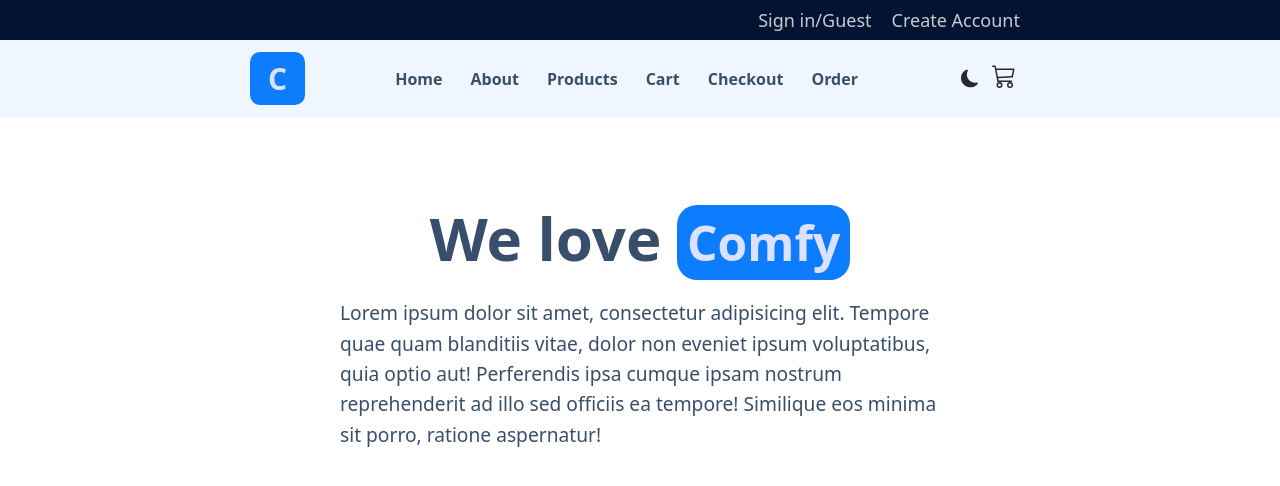
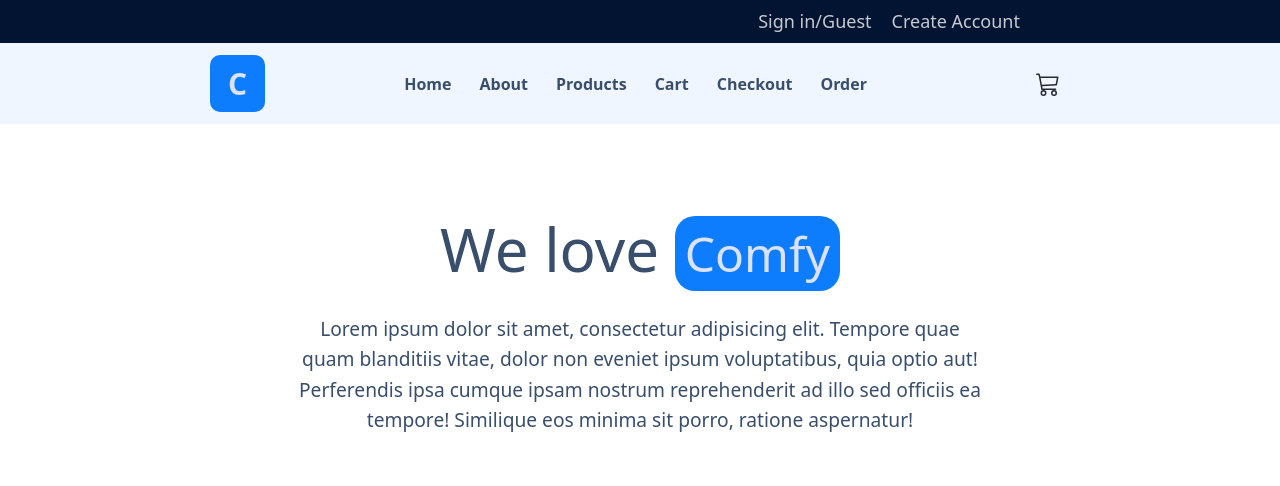
Before and after one commit to Zeel0721/Comfystore, a React (Vite) app in the folder React/: page /About in a window 1280 px wide. Shown: the top 486 px of the page. Built offline with nearby package versions, Linux system fonts and the light colour scheme.

Commit message:
optimized dark mode style and saved value to local storage

```diff
--- a/React/src/App.tsx
+++ b/React/src/App.tsx
@@ -9,8 +9,10 @@ import Signup from "./User/Signup";
 import {
   SetStateAction,
   createContext,
+  useCallback,
   useContext,
   useLayoutEffect,
+  useMemo,
   useState,
 } from "react";
 import axios from "axios";
@@ -27,13 +29,16 @@ const GlobalContext = createContext<SetStateAction<any | null> | string | null>(
 export const globalContext = () => useContext(GlobalContext);
 
 export default function App() {
-  const [mode, setMode] = useState<"light" | "dark">("light");
+  const [mode, setMode] = useState<"light" | "dark">(
+    localStorage.getItem("theme")
+  );
   const theme = createTheme({ palette: { mode: mode } });
   const [refreshToken, setRefreshToken] = useState(
     localStorage.getItem("refreshToken")
   );
   const [accessToken, setAccessToken] = useState<string | null>();
   const [user, setUser] = useState();
+
   useLayoutEffect(() => {
     (async () => {
       setAccessToken(sessionStorage.getItem("accessToken"));
@@ -52,10 +57,29 @@ export default function App() {
     })();
   }, [accessToken]);
 
+  useLayoutEffect(() => {
+    changeTheme();
+  }, [mode]);
+
+  const changeTheme = useCallback(() => {
+    console.log(mode);
+    localStorage.setItem("theme", mode);
+    if (mode === "light") {
+      document.body.classList.remove("dark");
+      // document.querySelector(".moon")?.classList.toggle("dark");
+      // document.querySelector(".light")?.classList.toggle("dark");
+    }
+    if (mode === "dark") {
+      document.body.classList.add("dark");
+      // document.querySelector(".moon")?.classList.toggle("dark");
+      // document.querySelector(".light")?.classList.toggle("dark");
+    }
+  }, [mode]);
+
   return (
     <Provider store={store}>
       <GlobalContext.Provider
-        value={{ accessToken, setAccessToken, user, setMode }}
+        value={{ accessToken, setAccessToken, user, mode, setMode }}
       >
         <ThemeProvider theme={theme}>
           <Routes>
--- a/React/src/Navbar.tsx
+++ b/React/src/Navbar.tsx
@@ -2,19 +2,20 @@ import { Link, Outlet } from "react-router-dom";
 import { globalContext } from "./App";
 
 export default function Navbar() {
-  const { setMode } = globalContext();
+  const { mode, setMode } = globalContext();
   const { accessToken, setAccessToken, user } = globalContext();
   const changeTheme = () => {
     const cssRoot = document.querySelector(":root") as HTMLElement;
     const curValue: number = parseInt(
       getComputedStyle(cssRoot).getPropertyValue("--rotate")
     );
-    document.body.classList.toggle("dark");
-    document.querySelector(".moon")?.classList.toggle("dark");
-    document.querySelector(".light")?.classList.toggle("dark");
-    setMode((prev: string) => (prev === "light" ? "dark" : "light"));
-    cssRoot?.style.setProperty("--rotate", (curValue + 180).toString());
+    cssRoot?.style.setProperty("--rotate", (curValue + 360).toString());
+    setTimeout(
+      () => setMode((prev: string) => (prev === "light" ? "dark" : "light")),
+      100
+    );
   };
+
   const logOut = (e: any) => {
     e.preventDefault();
     localStorage.clear();
@@ -44,9 +45,9 @@ export default function Navbar() {
       <nav className="nav">
         <div className="nav-container">
           <div className="logo">
-            <a className="nav-item" id="logo">
+            <Link to="/" className="nav-item" id="logo">
               C
-            </a>
+            </Link>
           </div>
           <div className="nav-links">
             <Link to="/" className="nav-item active" id="home">
@@ -75,18 +76,21 @@ export default function Navbar() {
                 id="toggle-theme"
                 onClick={changeTheme}
               >
+                {mode === "light" && (
                   <svg
                     stroke="currentColor"
                     fill="currentColor"
                     strokeWidth="0"
                     viewBox="0 0 16 16"
-                  className="dark moon swap-off h-4 w-4"
+                    className="moon swap-off h-4 w-4"
                     height="1em"
                     width="1em"
                     xmlns="http://www.w3.org/2000/svg"
                   >
                     <path d="M6 .278a.768.768 0 0 1 .08.858 7.208 7.208 0 0 0-.878 3.46c0 4.021 3.278 7.277 7.318 7.277.527 0 1.04-.055 1.533-.16a.787.787 0 0 1 .81.316.733.733 0 0 1-.031.893A8.349 8.349 0 0 1 8.344 16C3.734 16 0 12.286 0 7.71 0 4.266 2.114 1.312 5.124.06A.752.752 0 0 1 6 .278z"></path>
                   </svg>
+                )}
+                {mode === "dark" && (
                   <svg
                     stroke="currentColor"
                     fill="currentColor"
@@ -99,6 +103,7 @@ export default function Navbar() {
                   >
                     <path d="M8 12a4 4 0 1 0 0-8 4 4 0 0 0 0 8zM8 0a.5.5 0 0 1 .5.5v2a.5.5 0 0 1-1 0v-2A.5.5 0 0 1 8 0zm0 13a.5.5 0 0 1 .5.5v2a.5.5 0 0 1-1 0v-2A.5.5 0 0 1 8 13zm8-5a.5.5 0 0 1-.5.5h-2a.5.5 0 0 1 0-1h2a.5.5 0 0 1 .5.5zM3 8a.5.5 0 0 1-.5.5h-2a.5.5 0 0 1 0-1h2A.5.5 0 0 1 3 8zm10.657-5.657a.5.5 0 0 1 0 .707l-1.414 1.415a.5.5 0 1 1-.707-.708l1.414-1.414a.5.5 0 0 1 .707 0zm-9.193 9.193a.5.5 0 0 1 0 .707L3.05 13.657a.5.5 0 0 1-.707-.707l1.414-1.414a.5.5 0 0 1 .707 0zm9.193 2.121a.5.5 0 0 1-.707 0l-1.414-1.414a.5.5 0 0 1 .707-.707l1.414 1.414a.5.5 0 0 1 0 .707zM4.464 4.465a.5.5 0 0 1-.707 0L2.343 3.05a.5.5 0 1 1 .707-.707l1.414 1.414a.5.5 0 0 1 0 .708z"></path>
                   </svg>
+                )}
               </button>
             </div>
             <button className="nav-btn" id="cart">
--- a/React/src/User/Login.tsx
+++ b/React/src/User/Login.tsx
@@ -1,16 +1,15 @@
-import { Button, Form, Input } from "antd";
+import { Form, Input } from "antd";
 import axios from "axios";
 import { Link, useNavigate } from "react-router-dom";
 import { globalContext } from "../App";
+import { Button } from "@mui/material";
 
 export default function Login() {
-  const { setAccessToken }:{setAccessToken: (token:string|null)=> void}= globalContext();
+  const { setAccessToken }: { setAccessToken: (token: string | null) => void } =
+    globalContext();
   const navigate = useNavigate();
   const inputStyle = { width: "275px", height: "35px" };
-  const submit = async (e: {
-    username: string;
-    password: string;
-  }) => {
+  const submit = async (e: { username: string; password: string }) => {
     axios
       .post("http://localhost:3000/auth/login", e)
       .then((value) => {
@@ -58,10 +57,19 @@ export default function Login() {
         >
           <Input.Password style={inputStyle} />
         </Form.Item>
-        <Button id="login-btn" type="primary" htmlType="submit">
+        <Button
+          id="login-btn"
+          color="secondary"
+          variant="contained"
+          type="submit"
+        >
           Login
         </Button>
-        <Button id="guest-btn" type="default" onClick={() => navigate("/")}>
+        <Button
+          id="guest-btn"
+          variant="contained"
+          onClick={() => navigate("/")}
+        >
           Guest Login
         </Button>
         <Form.Item>
--- a/React/src/User/Signup.tsx
+++ b/React/src/User/Signup.tsx
@@ -1,10 +1,13 @@
-import { Button, Form, Input } from "antd";
+import { Form, Input } from "antd";
 import { Link } from "react-router-dom";
 import "../styles/user.css";
 import axios from "axios";
+import { Button } from "@mui/material";
 
 export default function Signup() {
-  const form: HTMLFormElement|null = document.getElementById("signup-form")as HTMLFormElement
+  const form: HTMLFormElement | null = document.getElementById(
+    "signup-form"
+  ) as HTMLFormElement;
   const submit = async (e: {
     username: string;
     email: string;
@@ -17,7 +20,7 @@ export default function Signup() {
         password: e.password,
       })
       .catch((error) => console.error(error));
-    form?.reset()
+    form?.reset();
   };
   const inputStyle = { width: "275px", height: "35px" };
 
@@ -75,7 +78,7 @@ export default function Signup() {
         >
           <Input.Password style={inputStyle} />
         </Form.Item>
-        <Button id="signup-btn" type="primary" htmlType="submit">
+        <Button id="signup-btn" variant="contained" type="submit">
           Sign Up
         </Button>
         <Form.Item>
--- a/React/src/styles/styles.css
+++ b/React/src/styles/styles.css
@@ -1,4 +1,7 @@
 @import "https://fonts.googleapis.com/css2?family=Roboto:ital,wght@0,100;0,300;0,400;0,500;0,700;0,900;1,100;1,300;1,400;1,500;1,700;1,900&display=swap";
+@import "tailwindcss/base";
+@import "tailwindcss/components";
+@import "tailwindcss/utilities";
 
 *,
 *::before,
@@ -74,7 +77,7 @@ body.dark {
   display: flex;
   justify-content: space-between;
   align-items: center;
-  margin-inline: 250px;
+  margin-inline: 210px;
   padding-block: 12px;
 }
 .nav-container a {
@@ -116,39 +119,24 @@ body.dark {
 }
 .ui-links button {
   all: unset;
-  padding-inline: 14px;
-}
-.theme-switch {
-  height: 30px;
-  width: 30px;
+  padding: 10px;
 }
 #toggle-theme {
-  position: absolute;
-  top: 0;
   display: flex;
   justify-content: center;
   align-items: center;
-  width: 100%;
-  height: 200%;
-  transform: translate(-30%, 4%) rotate(calc(var(--rotate) * 1deg));
-  transition: transform 200ms ease-in-out;
+  transform: rotate(calc(var(--rotate) * 1deg));
+  transition: transform 100ms ease-in-out;
 }
 #toggle-theme svg {
-  position: absolute;
   width: 18px;
   height: 18px;
-  transition: opacity 600ms ease-in-out;
 }
 .moon {
-  opacity: 0;
   top: 5%;
 }
 .light {
-  opacity: 0;
   bottom: 5%;
-}
-.dark {
-  opacity: 1;
 }
 #cart svg {
   width: 24px;
@@ -156,6 +144,7 @@ body.dark {
 }
 .store-section {
   background-color: var(--white-black);
+  height: 100%;
 }
 .home {
   padding-block: 80px;
@@ -178,8 +167,9 @@ body.dark {
   overflow: scroll;
   scrollbar-width: none;
 }
-.home-image img {
+.home-image-container img {
   display: block;
+  max-width: none;
   height: 450px;
   width: 340px;
   border-radius: 20px;
@@ -187,8 +177,10 @@ body.dark {
 }
 .home-content-container {
   width: 100%;
+  height: 100%;
   display: flex;
   justify-content: center;
+  align-items: center;
 }
 .home-header-text,
 .about-header-text {
@@ -248,7 +240,9 @@ body.dark {
   margin-bottom: 0;
 }
 .about-description-text {
-  width: 600px;
+  text-align: center;
+  margin-top: 20px;
+  width: 685px;
   line-height: 1.9rem;
   font-size: 1.2rem;
 }
--- a/React/src/styles/user.css
+++ b/React/src/styles/user.css
@@ -35,13 +35,10 @@ body {
 #signup-btn,
 #login-btn,
 #guest-btn {
-  display: flex;
-  align-items: center;
-  padding: 18px 55px;
+  width: 100%;
 }
 #guest-btn {
   margin-top: 15px;
-  padding: 18px 35px;
 }
 .user-name {
   display: flex;
```
Also changed, not shown: React/src/Store/Home.tsx (+14 -16 lines). Lines whose indentation alone changed are shown as unchanged.
